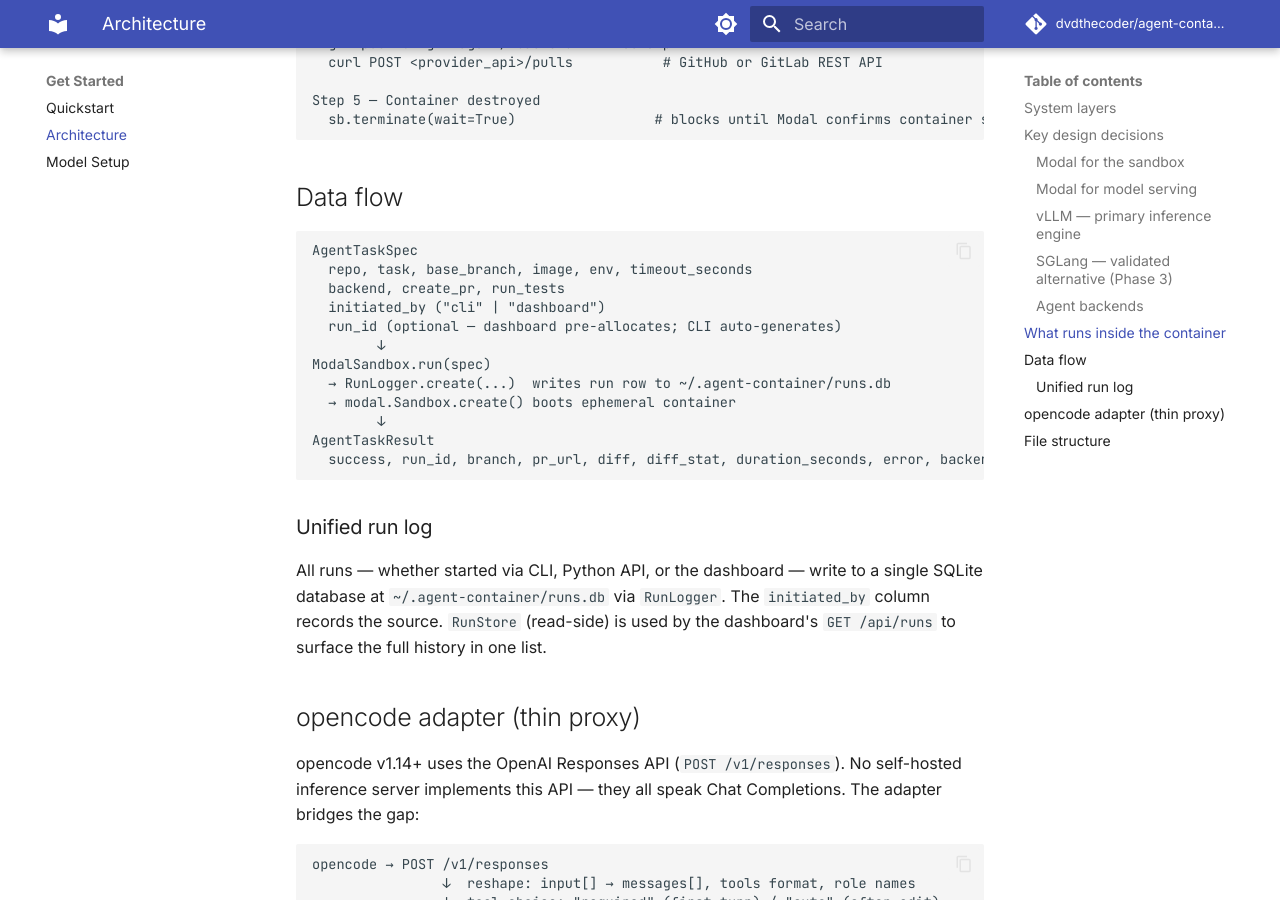
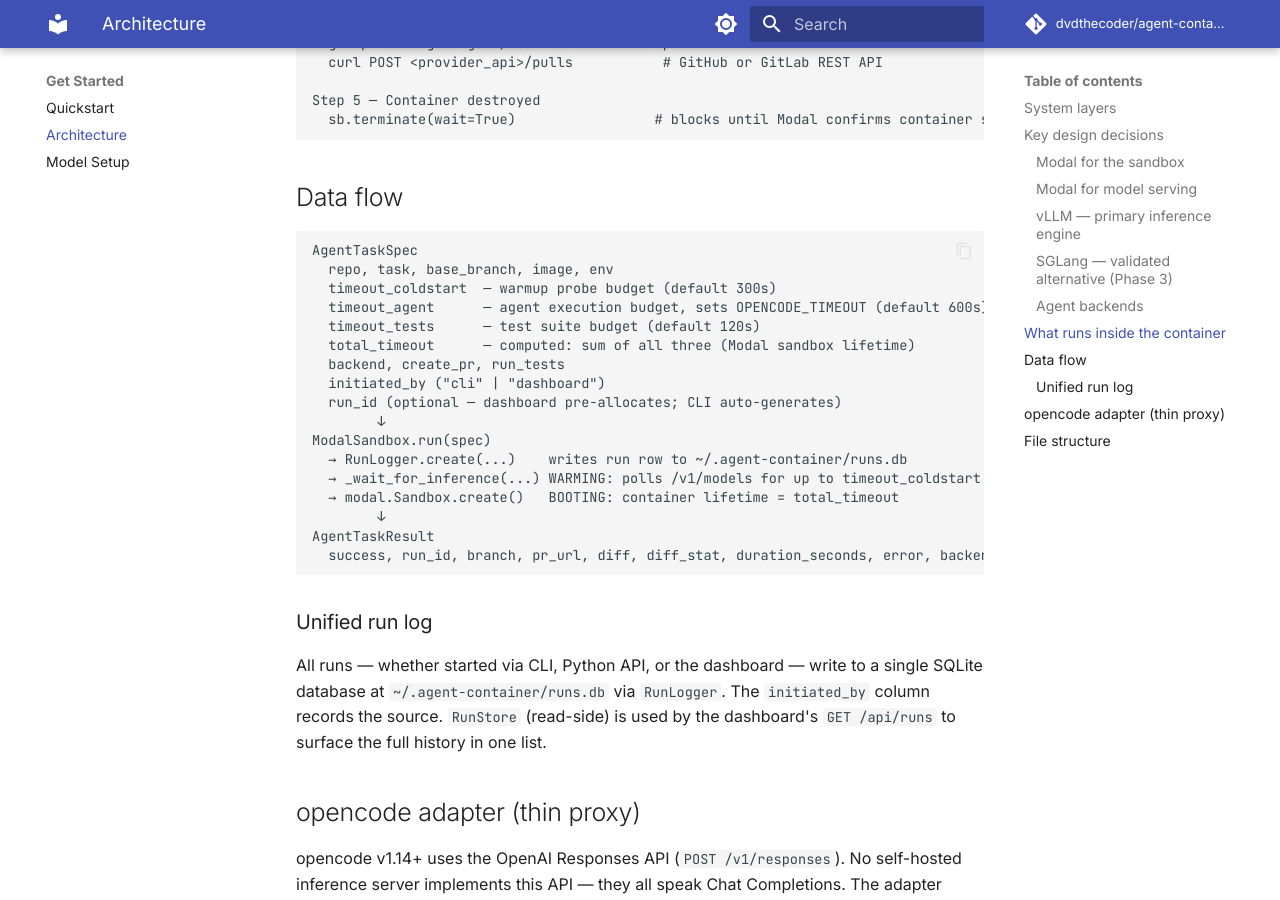
Before and after one commit to dvdthecoder/agent-container, an MkDocs documentation site: the page built from docs/architecture.md, in a window 1280 px wide and 900 px high, scrolled down 3125 px. Built offline with MkDocs 1.6.1 and Material for MkDocs 9.7.7, drawn with Linux system fonts in a browser that asks for light colours; comment, search, counter and statistics services are not loaded.

Commit message:
docs: refresh README and microsite for per-phase timeouts, proxy tests, roadmap
- README: Python API example shows timeout_coldstart/agent/tests; test count
  note (263 tests, proxy coverage)
- docs/architecture.md: data flow updated to show three timeout fields and
  total_timeout; warmup probe using timeout_coldstart
- docs/index.md: pipeline diagram labels phases with their timeout fields
- docs/roadmap.md: add Phase 2.5 (hardening) with #64/#65/#67 complete;
  add #130 (token analysis tab) to Phase 4 planned
- docs/contributing.md: test pyramid row updated to include proxy tests;
  note 263 tests run in < 2s

Co-Authored-By: Claude Sonnet 4.6 <noreply@anthropic.com>

````diff
--- a/docs/architecture.md
+++ b/docs/architecture.md
@@ -139,14 +139,19 @@ Step 5 — Container destroyed
 
 ```
 AgentTaskSpec
-  repo, task, base_branch, image, env, timeout_seconds
+  repo, task, base_branch, image, env
+  timeout_coldstart  — warmup probe budget (default 300s)
+  timeout_agent      — agent execution budget, sets OPENCODE_TIMEOUT (default 600s)
+  timeout_tests      — test suite budget (default 120s)
+  total_timeout      — computed: sum of all three (Modal sandbox lifetime)
   backend, create_pr, run_tests
   initiated_by ("cli" | "dashboard")
   run_id (optional — dashboard pre-allocates; CLI auto-generates)
         ↓
 ModalSandbox.run(spec)
-  → RunLogger.create(...)  writes run row to ~/.agent-container/runs.db
-  → modal.Sandbox.create() boots ephemeral container
+  → RunLogger.create(...)    writes run row to ~/.agent-container/runs.db
+  → _wait_for_inference(...) WARMING: polls /v1/models for up to timeout_coldstart
+  → modal.Sandbox.create()   BOOTING: container lifetime = total_timeout
         ↓
 AgentTaskResult
   success, run_id, branch, pr_url, diff, diff_stat, duration_seconds, error, backend
````
Also changed, not shown: README.md (+9 -0 lines), docs/contributing.md (+6 -2 lines), docs/index.md (+4 -2 lines), docs/roadmap.md (+10 -0 lines).
